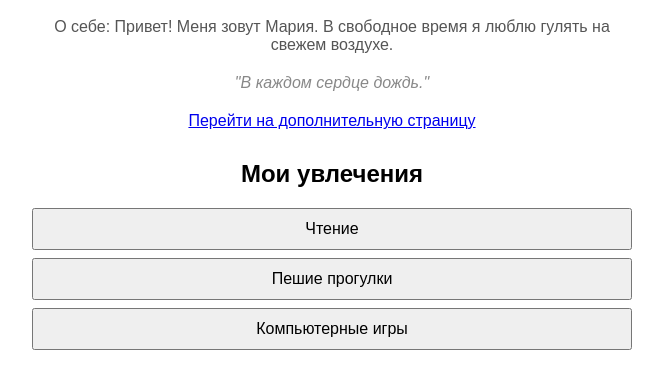
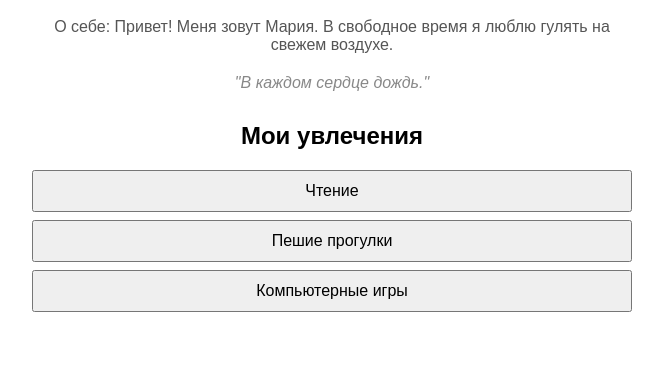
Before and after one commit to MarianneAve/my-profile, a plain HTML site: page Воробьева/index.html in a window 1280 px wide. Shown: the part 254-642 px from the top of the page, without its empty margins (308-971 px from the left). Drawn offline with Linux system fonts and the light colour scheme.

Commit message:
index.html

```diff
--- a/Воробьева/index.html
+++ b/Воробьева/index.html
@@ -11,8 +11,6 @@
   <p>О себе: Привет! Меня зовут Мария. В свободное время я люблю гулять на свежем воздухе.</p>
   <p class="quote">"В каждом сердце дождь."</p>
 
-<a href="about.html">Перейти на дополнительную страницу</a>
-
   <div class="hobbies">
     <h2>Мои увлечения</h2>
     <button>Чтение</button>
```
